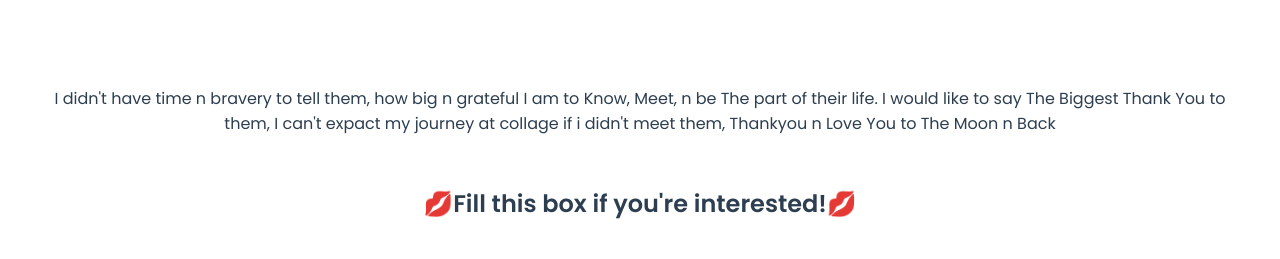
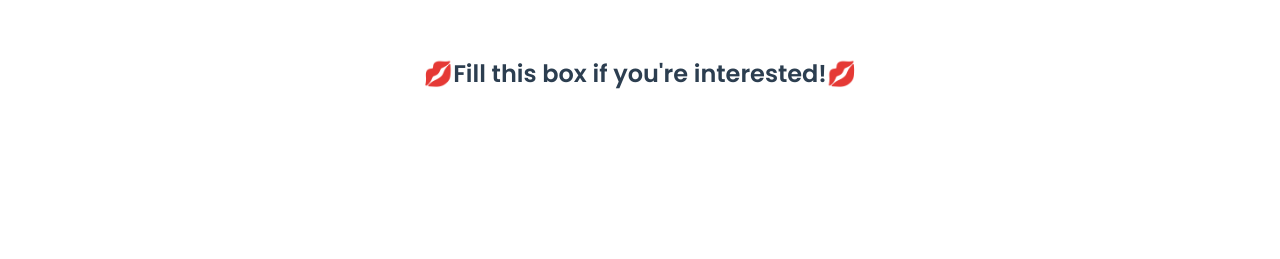
Before and after one commit to PocutQanitahPutroeAzizul/Web-Pocut, a plain HTML site: page index.html in a window 1280 px wide. Shown: the part 5986-6245 px from the top of the page. Drawn offline with Linux system fonts and the light colour scheme.

```diff
--- a/index.html
+++ b/index.html
@@ -400,9 +400,6 @@
   </div>
 </div>
 
-<br>
-<p class="popoyz">I didn't have time n bravery to tell them, how big n grateful I am to Know, Meet, n be The part of their life. I would like to say The Biggest Thank You to them, I can't expact my journey at collage if i didn't meet them, Thankyou n Love You to The Moon n Back </p>
-
 </body>
 </html>
     <!--Contact Me-->
```
